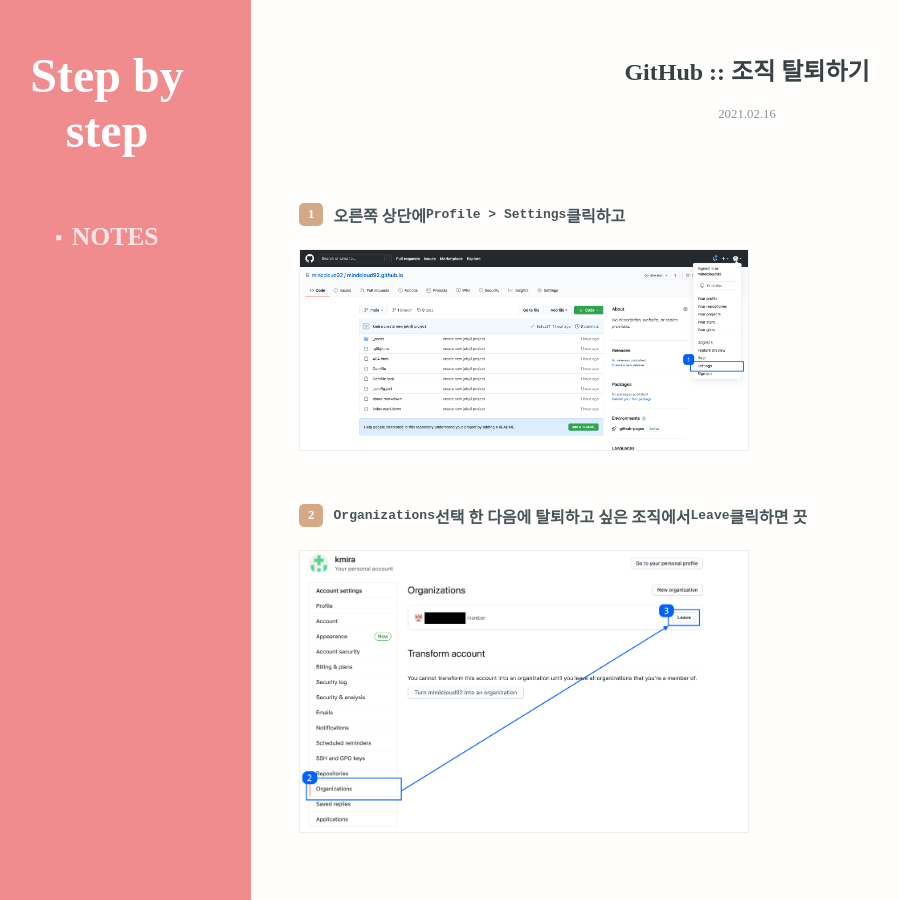
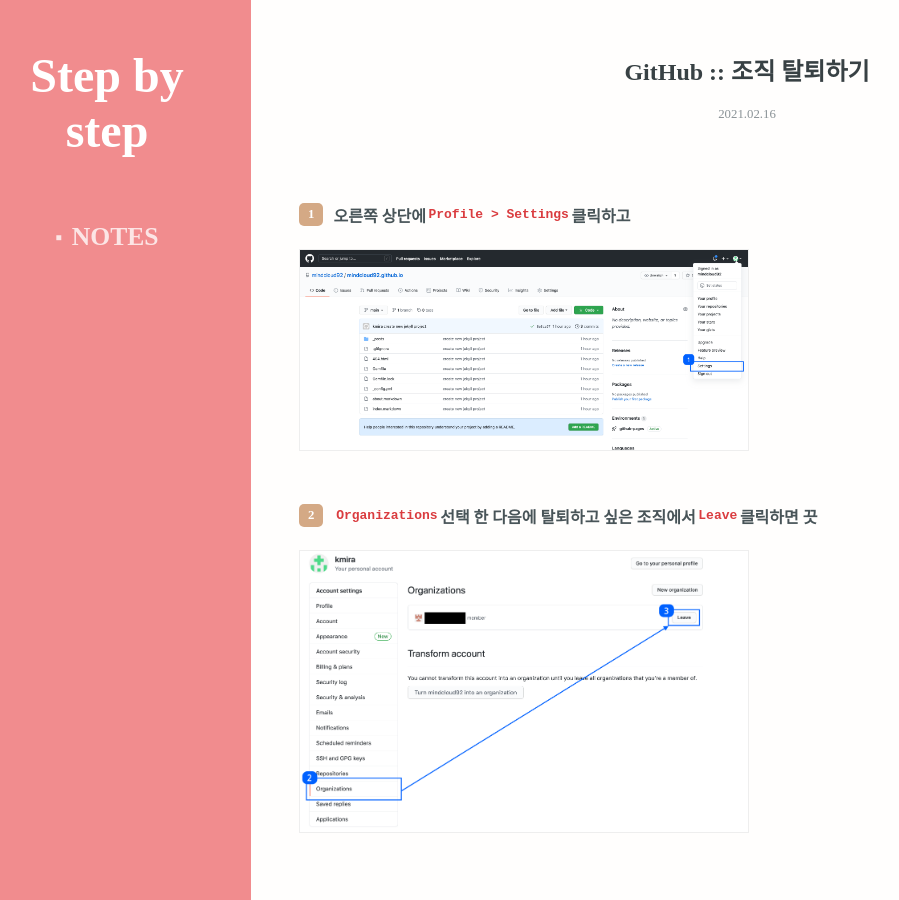
Before and after one commit to mindcloud92/mindcloud92.github.io, a Jekyll site: the page built from _posts/etc/2021-02-16-github--leave-from-the-organization.md, in a window 1280 px wide. Shown: the whole page, without its empty margins (37-936 px from the left). Built offline with Jekyll 4.4.1, drawn with Linux system fonts in a browser that asks for light colours; nearby versions of some CDN libraries; some web fonts are replaced.

Commit message:
apply theme

```diff
--- a/static/css/partial/_post--detail.sass
+++ b/static/css/partial/_post--detail.sass
@@ -32,6 +32,11 @@
           color: #ffbf00
         .s
           color: #cddc39
+
+      .language-plaintext
+        font-weight: bold
+        margin: 0 .2em
+        color: #da3c3f
 
     .stepper
       .title
```
